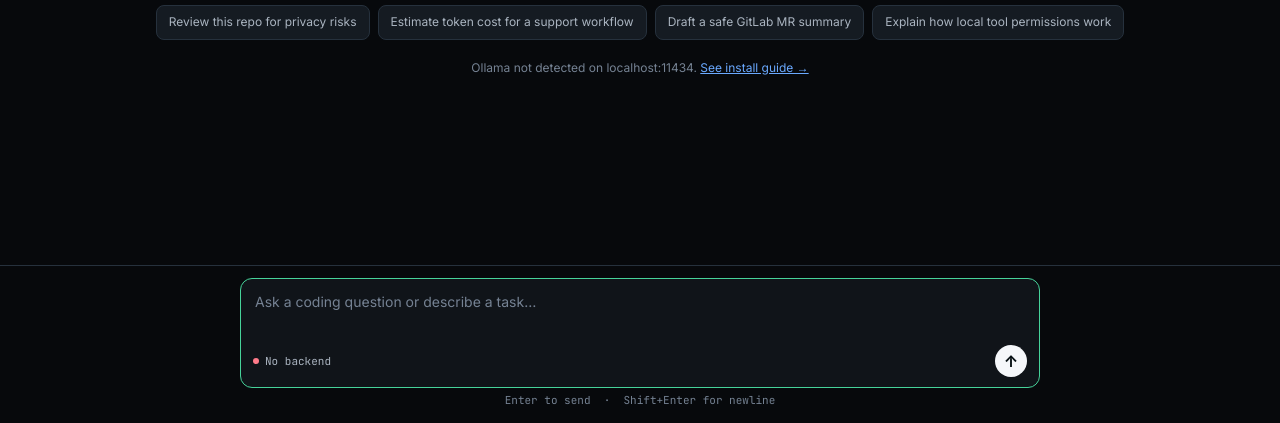
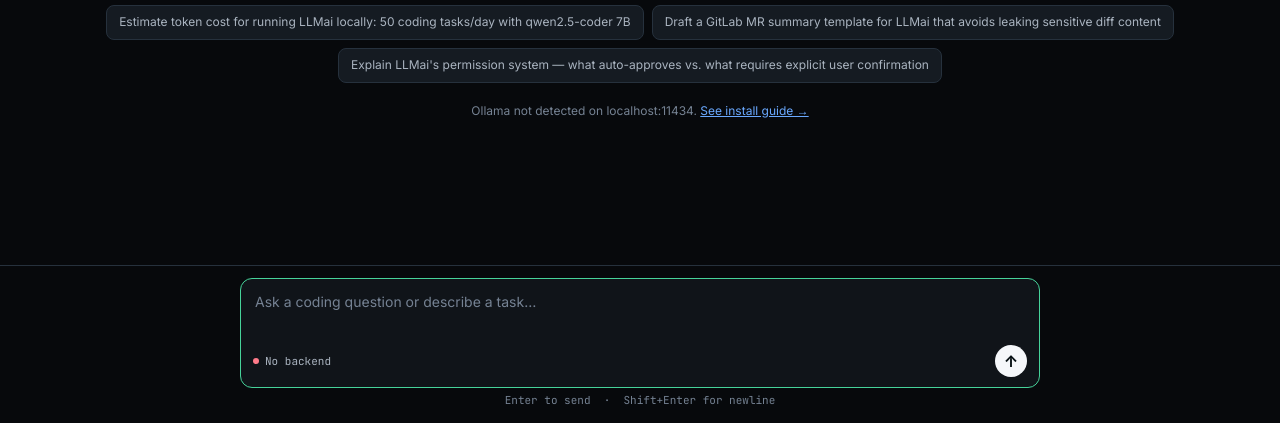
Before and after one commit to sechan9999/LLMai, a website: page website/index.html in a window 1280 px wide. Shown: the part 377-800 px from the top of the page. Drawn offline with nearby package versions, Linux system fonts and the light colour scheme; no server answers.

Commit message:
fix(landing): scope system prompt to LLMai project
Generic system prompt caused the model to refuse "review this repo"
with no context. Both the local Ollama path and the Groq cloud fallback
now identify as the LLMai assistant, name the repo URL, and the four
chip suggestions are self-contained with concrete framing.

```diff
--- a/website/index.html
+++ b/website/index.html
@@ -311,10 +311,10 @@
         <div class="e-title">LLM ai</div>
         <div class="e-sub">Privacy-first local AI coding agent · powered by Ollama</div>
         <div class="chips">
-          <button class="chip" onclick="useChip(this)">Review this repo for privacy risks</button>
-          <button class="chip" onclick="useChip(this)">Estimate token cost for a support workflow</button>
-          <button class="chip" onclick="useChip(this)">Draft a safe GitLab MR summary</button>
-          <button class="chip" onclick="useChip(this)">Explain how local tool permissions work</button>
+          <button class="chip" onclick="useChip(this)">Review github.com/sechan9999/LLMai for privacy risks — check for hardcoded secrets, shell sandboxing gaps, and data exfiltration vectors</button>
+          <button class="chip" onclick="useChip(this)">Estimate token cost for running LLMai locally: 50 coding tasks/day with qwen2.5-coder 7B</button>
+          <button class="chip" onclick="useChip(this)">Draft a GitLab MR summary template for LLMai that avoids leaking sensitive diff content</button>
+          <button class="chip" onclick="useChip(this)">Explain LLMai's permission system — what auto-approves vs. what requires explicit user confirmation</button>
         </div>
       </div>
     </div>
@@ -429,7 +429,7 @@
   const OLLAMA   = 'http://localhost:11434';
   const CLOUD    = '/api/chat';
   const PREFS    = ['qwen2.5-coder','qwen2.5','llama3.1','llama3.2','gemma3','phi3','mistral'];
-  const SYSTEM   = 'You are LLM ai, a privacy-first AI coding assistant. Be concise and explicit about privacy, tool risk, and cost tradeoffs. Use Markdown when helpful.';
+  const SYSTEM   = "You are the LLMai assistant — an expert on LLMai, a 100% local open-source AI coding agent at https://github.com/sechan9999/LLMai that runs on Ollama with no external API keys. It has an agentic loop, explicit permission gates for writes and shell commands, GitLab integration, and context compression. When asked to review 'this repo', analyze https://github.com/sechan9999/LLMai. Answer directly and helpfully. Never refuse to discuss the project. Be concise and use Markdown when helpful.";
 
   let mode = 'unknown', activeModel = null, chatBusy = false;
   const history = [{ role: 'system', content: SYSTEM }];
```
Also changed, not shown: api/chat.js (+7 -3 lines).
